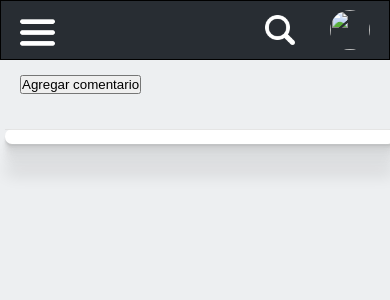
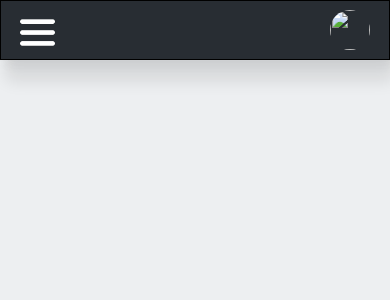
Before and after one commit to GhassanKY/foro_Repositorio, a PHP site: page /conversacion.php?id=1 in a window 390 px wide. Shown: the top 300 px of the page. Run offline with PHP 8.4, Linux system fonts and the light colour scheme; the visitor is signed in with stand-in values (Sample User, id 1); data that the repository does not hold is empty; some libraries are stand-ins or nearby versions.

Commit message:
resposive de la página de conversación

```diff
--- a/FRONTEND/conversacion.php
+++ b/FRONTEND/conversacion.php
@@ -82,10 +82,6 @@ while ($fila = mysqli_fetch_assoc($datosUsuario)) {
 
     <section class="sectionInfo">
 
-                    <div class="buttonReciente">
-                        <button class="buttonAggComments">Agregar comentario</button>
-                    </div>
-
         <div class="publication" >
                     <div class="fatherHilos">
                             <div class="hilos">
@@ -94,12 +90,6 @@ while ($fila = mysqli_fetch_assoc($datosUsuario)) {
 <?php
 if ($activos == 1){
 ?>
-
-
-                <div class="formTxtarea">
-
-                        <form method="post" action="../BACKEND/infoMensajes.php" class="txtComments">
-                            <textarea name="editorMSJ" id="ckeditor" class="ckeditor" placeholder="..."  >
 
 <div class="buttonReciente">
                         <button class="buttonAggComments">Agregar comentario</button>
@@ -110,7 +100,6 @@ if ($activos == 1){
                         <form method="post" action="../BACKEND/infoMensajes.php" class="txtComments">
 
                             <textarea name="editorMSJ" id="ckeditor" class="ckeditor txtComments" placeholder="..."  >
-
 
                         </textarea>
                             <input name="idHilo" type="hidden" value="<?php echo $id; ?>">
@@ -132,12 +121,7 @@ if ($activos == 1){
             <input name="name_hilo" type="hidden" value="<?php echo "$id" ?>">
             <button name="close_hilo" value="0">Si</button>
         </form>
-
-        <button>Si</button>
-        <button>No</button>
-
         <button onclick="cerrar_dialog()">No</button>
-
         </div>
     </dialog>
 <?php } ?>
--- a/FRONTEND/css/conversacion.css
+++ b/FRONTEND/css/conversacion.css
@@ -1,25 +1,15 @@
 .hilosCopy {
-<<<<<<< HEAD
-
-
-
     margin-bottom: 19px;
     border-bottom: 1px solid rgba(223, 223, 223, 0.788);
     transform: .7s;
-
-
 }
-
-=======
-    margin-bottom: 19px;
-    border-bottom: 1px solid rgba(223, 223, 223, 0.788);
-    transform: .7s;
+.divHiloResp {
+    width: 93%;
 }
 
 .searchbutton {
     display: none;
 }
->>>>>>> 0959dfda6df725f39280b5bab7ddf9ce8f41f721
 .buttonAggComments {
     border: none;
     color: #fff;
@@ -37,11 +27,7 @@
     background-color: #fff;
     border: 1px solid #FFB74D;
 }
-<<<<<<< HEAD
-.textComments {
-=======
 .txtComments {
->>>>>>> 0959dfda6df725f39280b5bab7ddf9ce8f41f721
     display: none;
     transition: .5s;
 }
@@ -52,6 +38,7 @@
     padding: 5px 4px;
     color: gray;
     opacity: .8;
+    margin-top: 25px;
 }
 .buttonClose:hover {
     color: white;
@@ -79,11 +66,7 @@
 
 .titleDiv {
     box-shadow: rgba(50, 50, 93, 0.25) 0px 13px 27px -5px, rgba(0, 0, 0, 0.3) 0px 8px 16px -8px;    width: 74%;
-<<<<<<< HEAD
-    margin: 25px auto;
-=======
     margin: 41px auto;
->>>>>>> 0959dfda6df725f39280b5bab7ddf9ce8f41f721
     border-radius: 4px;
     padding: 10px 10px;
 }
@@ -203,6 +186,9 @@ ul {
 .comments-container {
     margin: 0px auto 15px;
     width: 768px;
+    display: flex;
+    align-items: center;
+    flex-direction: column;
 }
 
 .comments-container h1 {
@@ -319,7 +305,7 @@ ul {
  * Caja del Comentario
  ---------------------------*/
 .comments-list .comment-box {
-    width: 680px;
+
     float: right;
     position: relative;
     /* -webkit-box-shadow: 0 1px 1px rgba(0,0,0,0.15);
@@ -407,9 +393,7 @@ ul {
     -webkit-border-radius: 0 0 4px 4px;
     -moz-border-radius: 0 0 4px 4px;
     border-radius: 0 0 4px 4px;
-}
-.comentPrincipsd {
-    width: 50%;
+    word-wrap: break-word;
 }
 
 
@@ -444,18 +428,82 @@ ul {
  ========================*/
  @media only screen and (max-width: 1200px) {
     .comments-container {
-        width: 360px;
+        width: 100%;
     }
 
     .comments-list .comment-box {
-        width: 357px;
-        margin-top: 12px;
+        width: 100%;
     }
     .comment-box:after {
         display: none;
     }
 
+    .hilo
+    {
+        width: 74%;
+    }
     .reply-list .comment-box {
         width: 320px;
     }
+    .comments-container h1 {
+        font-size: 20px;
+    }
+
+    .descripTxt{
+    font-size: 11px;
+    color: #716f6f;
+    }
+    .dateOfComments {
+        display: none;
+        color: gray;
+        opacity: 0.6;
+    }
+    .photoComment
+    {
+        border-radius: 20px;
+        height: 40px;
+        width: 40px;
+    }
+
+    .comment-head
+    {
+        display: flex;
+        flex-direction: row;
+        align-items: center;
+        justify-content: space-around;
+    }
+    .comment-content
+    {
+        display: block !important;
+    }
+
+    .comment-main-level
+    {
+        display: flex;
+    }
+    .hilos
+    {
+        padding: 2px !important;
+    }
+
 }
+
+@media only screen and (min-width: 1200px)
+{
+    .comment-box, .comments-list
+    {
+        width: 680px;
+    }
+    .comment-content
+    {
+        display: flex;
+        flex-direction: column-reverse;
+        justify-content: space-around;
+    }
+
+    .dateComents
+    {
+        width: 100%;
+        text-align: right;
+    }
+}
--- a/FRONTEND/css/sesion.css
+++ b/FRONTEND/css/sesion.css
@@ -276,7 +276,7 @@ right: 20px;
 }
 .fatherHilos {
     width: 80%;
-    padding-top: 0px;
+    padding-top: 10px;
     transition: .7s;
     display: flex;
     justify-content: center;
@@ -296,7 +296,7 @@ right: 20px;
     justify-content: space-between;
     padding: 7px 25px;
     margin-bottom: 0px;
-    border-top: 1px solid rgba(223, 223, 223, 0.788);
+    border-bottom: 1px solid rgba(223, 223, 223, 0.788);
     transform: .7s;
 }
 .hilo2{
@@ -306,8 +306,8 @@ right: 20px;
     padding: 7px 25px;
     margin-bottom: 0px;
     transform: .7s;
-    border-top: 3px solid rgb(255, 255, 255);
-    background-color: rgb(243, 243, 243);
+    border-bottom: 3px solid rgb(255, 255, 255);
+    background-color: rgb(242, 243, 248);
 }
 
 .date{
--- a/FRONTEND/sesion.php
+++ b/FRONTEND/sesion.php
@@ -68,9 +68,9 @@ include "../BACKEND/BD_SESION.php";
         </ul>
     </div>
 
+
     <section class="sectionInfo">
         <div class="buttonReciente">
-            <!-- <p><?php // echo $numeroPublicacionesNuevas  ?> Publiciones nuevas</p> -->
 
             <!-- BOTONES DE LOS TEMAS -->
             <button class="botonTemas">Temas <img src="image/a.png" alt=""></button>
```
